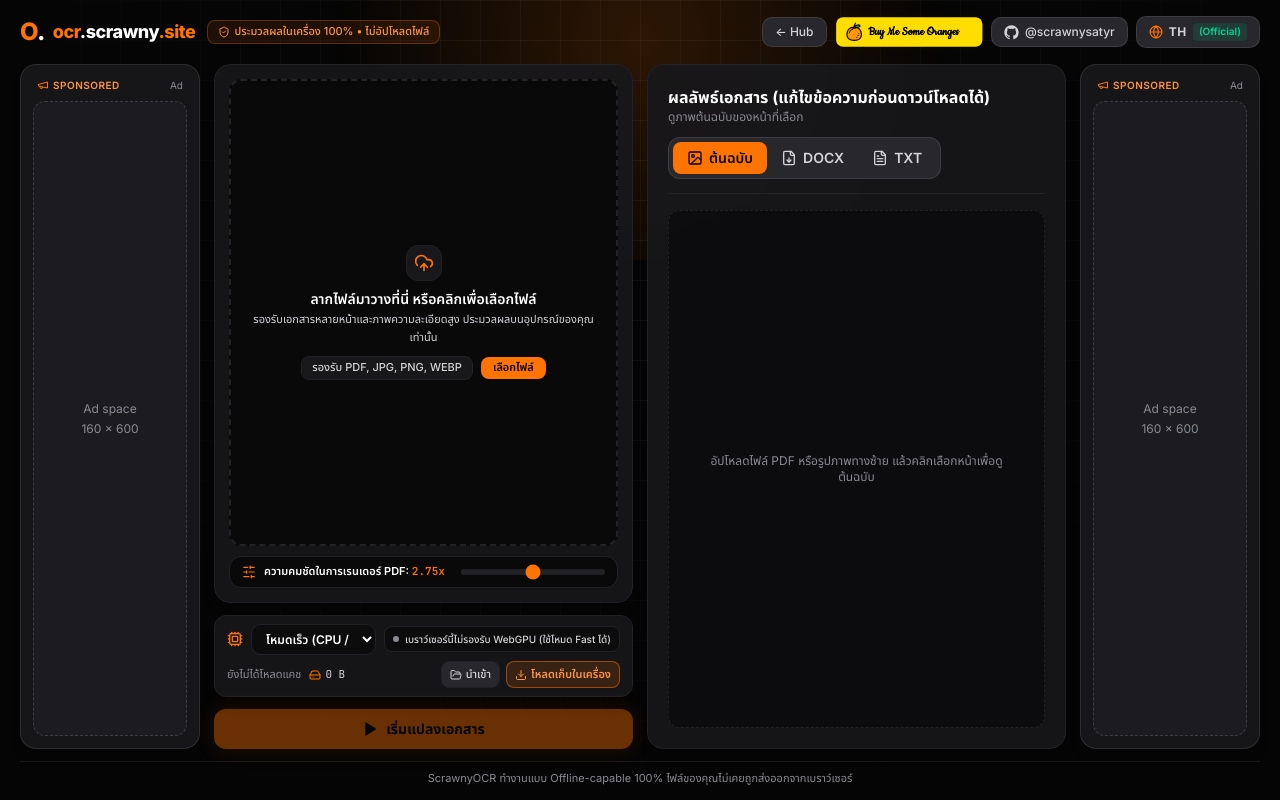
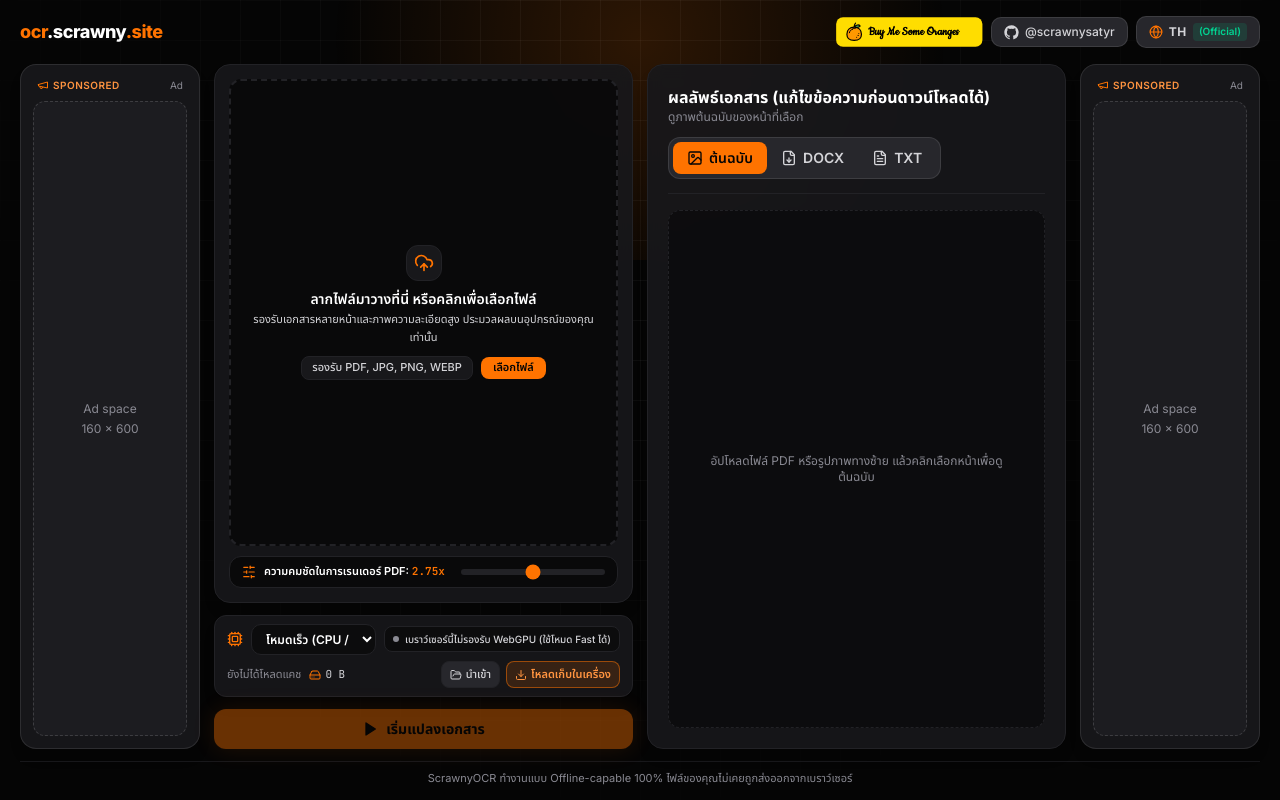
Before and after one commit to scrawnysatyr/ScrawnyOCR, a React (Vite) app: page / in a window 1280 px wide. Built offline with nearby package versions, Linux system fonts and the light colour scheme.

Commit message:
ui(topbar): remove redundant topbar logo mark, badge and Hub button

```diff
--- a/src/App.tsx
+++ b/src/App.tsx
@@ -1,5 +1,5 @@
 import { useCallback, useEffect, useRef, useState } from 'react';
-import { Megaphone, Play, ShieldCheck } from 'lucide-react';
+import { Megaphone, Play } from 'lucide-react';
 import {
   checkModelResourceGuard,
   checkWebGpuSupport,
@@ -350,29 +350,13 @@ export function App() {
       <div className="relative z-10 mx-auto flex min-h-screen w-full flex-col gap-3 px-3 py-3 sm:px-5 lg:h-full">
         {/* Topbar */}
         <header className="relative z-20 flex shrink-0 flex-wrap items-center justify-between gap-3 py-1">
-          <div className="flex items-center gap-3">
-            <a href="https://scrawny.site" className="flex items-center gap-2 group">
-              <span className="font-black text-2xl leading-none tracking-tight text-[#ff7300] shrink-0">
-                O<span className="text-white">.</span>
-              </span>
-              <span className="text-base sm:text-lg font-extrabold tracking-tight text-[#ffffff] leading-none">
-                <span className="text-[#ff7300]">ocr</span>.scrawny<span className="text-[#ff7300]">.site</span>
-              </span>
-            </a>
-            <span className="hidden items-center gap-1 rounded-[8px] border border-[#ff7300]/30 bg-[#ff7300]/10 px-2.5 py-0.5 text-[11px] font-medium text-[#ff9440] sm:inline-flex">
-              <ShieldCheck className="h-3 w-3" />
-              {t.clientSideBadge}
+          <a href="https://scrawny.site" className="flex items-center group">
+            <span className="text-base sm:text-lg font-extrabold tracking-tight text-[#ffffff] leading-none">
+              <span className="text-[#ff7300]">ocr</span>.scrawny<span className="text-[#ff7300]">.site</span>
             </span>
-          </div>
+          </a>
 
           <div className="flex items-center flex-wrap gap-2">
-            <a
-              href="https://scrawny.site"
-              className="inline-flex items-center gap-1.5 rounded-[10px] border border-white/10 bg-[#27272c] px-3 py-1.5 text-xs font-medium text-[#d4d4d8] transition-colors hover:border-[#ff7300] hover:bg-[#303036] hover:text-white"
-            >
-              <span>&larr; Hub</span>
-            </a>
-
             <a
               href="https://www.buymeacoffee.com/scrawnysatyr"
               target="_blank"
```
